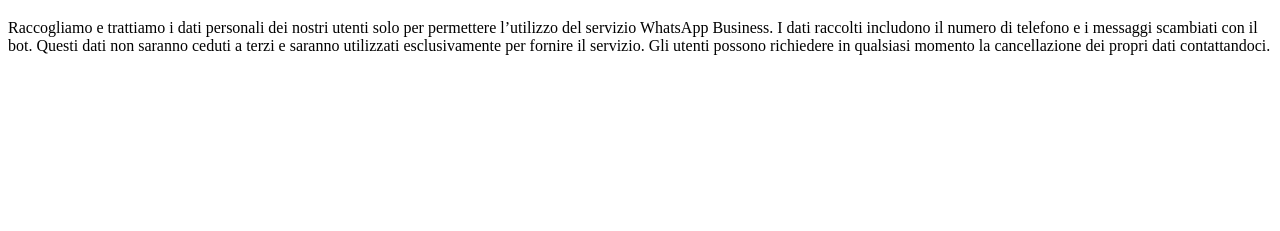
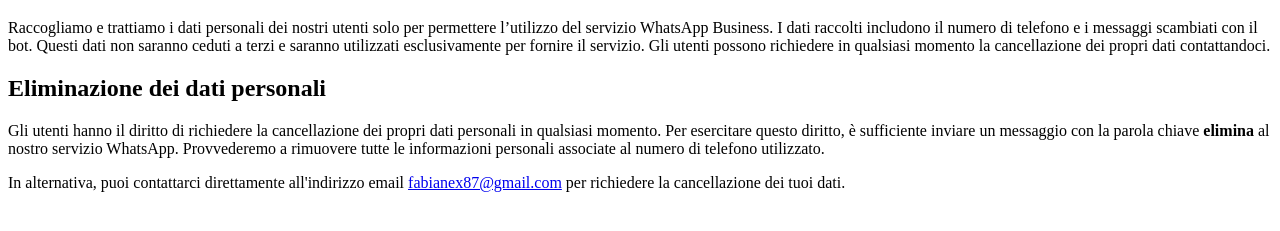
Before and after one commit to fabianex87/holiday-in-gardenie-bnb-bot, a website: page privacy.html in a window 1280 px wide. Shown: the part 61-292 px from the top of the page. Drawn offline with Linux system fonts and the light colour scheme.

Commit message:
Update privacy page

```diff
--- a/privacy.html
+++ b/privacy.html
@@ -12,5 +12,13 @@
     e saranno utilizzati esclusivamente per fornire il servizio. Gli utenti possono richiedere in qualsiasi momento
     la cancellazione dei propri dati contattandoci.
   </p>
+  <h2>Eliminazione dei dati personali</h2>
+<p>
+  Gli utenti hanno il diritto di richiedere la cancellazione dei propri dati personali in qualsiasi momento. Per esercitare questo diritto, è sufficiente inviare un messaggio con la parola chiave <strong>elimina</strong> al nostro servizio WhatsApp. Provvederemo a rimuovere tutte le informazioni personali associate al numero di telefono utilizzato.
+</p>
+<p>
+  In alternativa, puoi contattarci direttamente all'indirizzo email <a href="mailto:fabianex87@gmail.com">fabianex87@gmail.com</a> per richiedere la cancellazione dei tuoi dati.
+</p>
+
 </body>
 </html>
```
